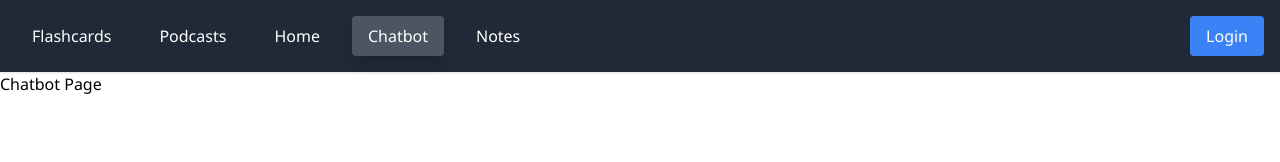
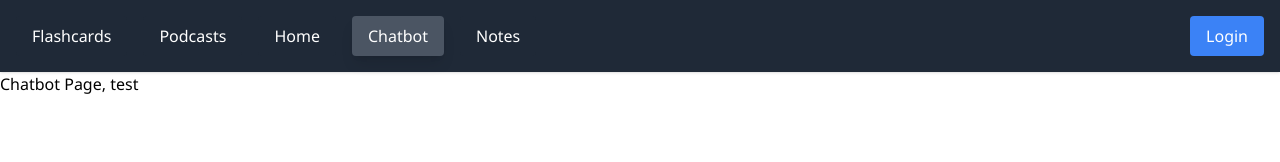
Before and after one commit to LEDMOV/Delphi-WEB, a React (Create React App) app: page /chatbot in a window 1280 px wide. Shown: the top 162 px of the page. Built offline with nearby package versions, Linux system fonts and the light colour scheme; no server answers.

Commit message:
Discord Bot test

```diff
--- a/src/components/pages/Chatbot.js
+++ b/src/components/pages/Chatbot.js
@@ -2,7 +2,7 @@
 import React from 'react';
 
 const Chatbot = () => {
-  return <div>Chatbot Page</div>;
+  return <div>Chatbot Page, test</div>;
 };
 
 export default Chatbot;
```
